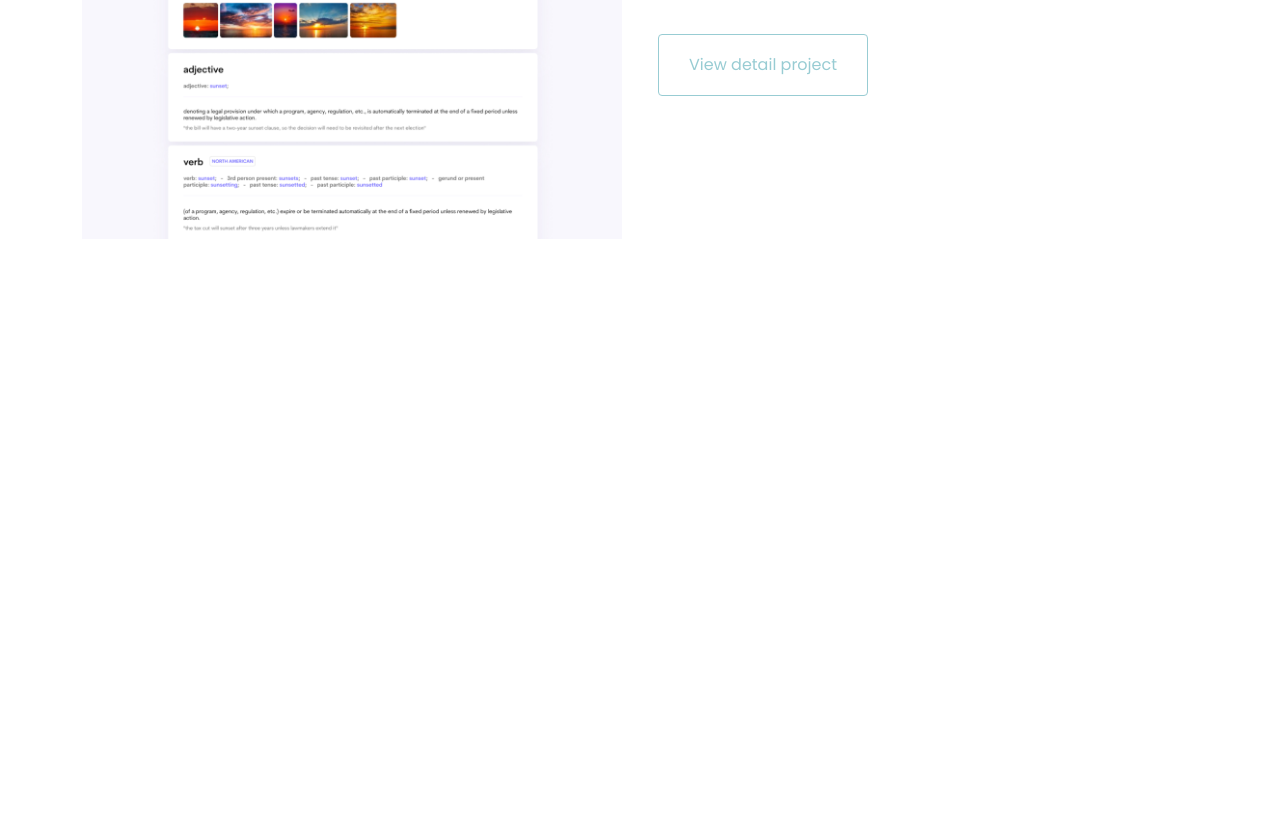
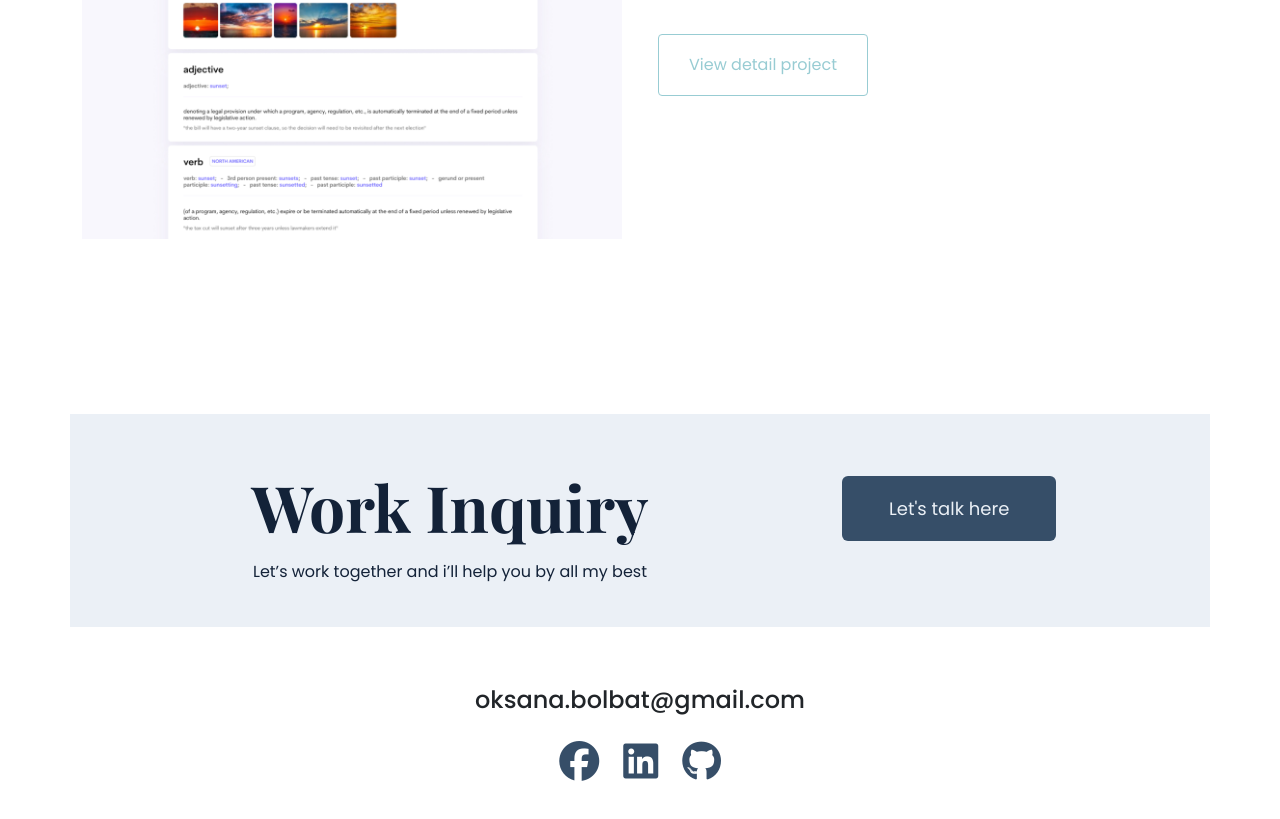
Before and after one commit to oksanabolbat/Portfolio, a plain HTML site: page index.html in a window 1280 px wide. Shown: the part 2632-3451 px from the top of the page. Before the commit the page ends 3046 px from the top, so only its background shows below. Drawn offline with nearby package versions, Linux system fonts and the light colour scheme.

Commit message:
Footer on the home page

```diff
--- a/css/styles.css
+++ b/css/styles.css
@@ -136,6 +136,20 @@ h3 {
 .img-work {
   max-height: 560px;
 }
+.email-footer {
+  font-weight: 500;
+  font-size: 24px;
+  line-height: 36px;
+}
+.email-footer:hover,
+.fa-brands:hover {
+  color: var(--secondary-color);
+}
+.fa-brands {
+  color: var(--primary-color);
+  font-size: 40px;
+}
+
 @media (max-width: 990px) {
   .top-section-content {
     text-align: center;
--- a/index.html
+++ b/index.html
@@ -136,6 +136,45 @@
         </div>
     </div>
 
+    <footer>
+        <div class="body-bg container mb-5 pb-4">
+            <div class="row text-center">
+                <div class="col-md-8">
+                    <h2>
+                        Work Inquiry
+                    </h2>
+                    <p>
+                        Let’s work together and i’ll help you by all my best
+                    </p>
+                </div>
+                <div class="col-md-4 d-flex align-items-center">
+                    <a href="mailto:oksana.bolbat@gmail.com" class="btn btn-start mb-0">
+                        Let's talk here
+                    </a>
+                </div>
+            </div>
+        </div>
+        <div class="d-flex justify-content-center mb-3">
+            <a href="mailto:oksana.bolbat@gmail.com" class="btn email-footer">
+                oksana.bolbat@gmail.com
+            </a>
+        </div>
+        <div class="social d-flex justify-content-center mb-5">
+            <a href="https://www.facebook.com/bolbat.oksana" class="me-4">
+                <i class="fa-brands fa-facebook"></i>
+
+            </a>
+            <a href="https://www.linkedin.com/in/oksana-bolbat-496787138/?originalSubdomain=ua" class="me-4">
+                <i class="fa-brands fa-linkedin"></i>
+
+            </a>
+            <a href="https://github.com/oksanabolbat">
+                <i class="fa-brands fa-github"></i>
+
+            </a>
+        </div>
+    </footer>
+
 </body>
 
 </html>
```
